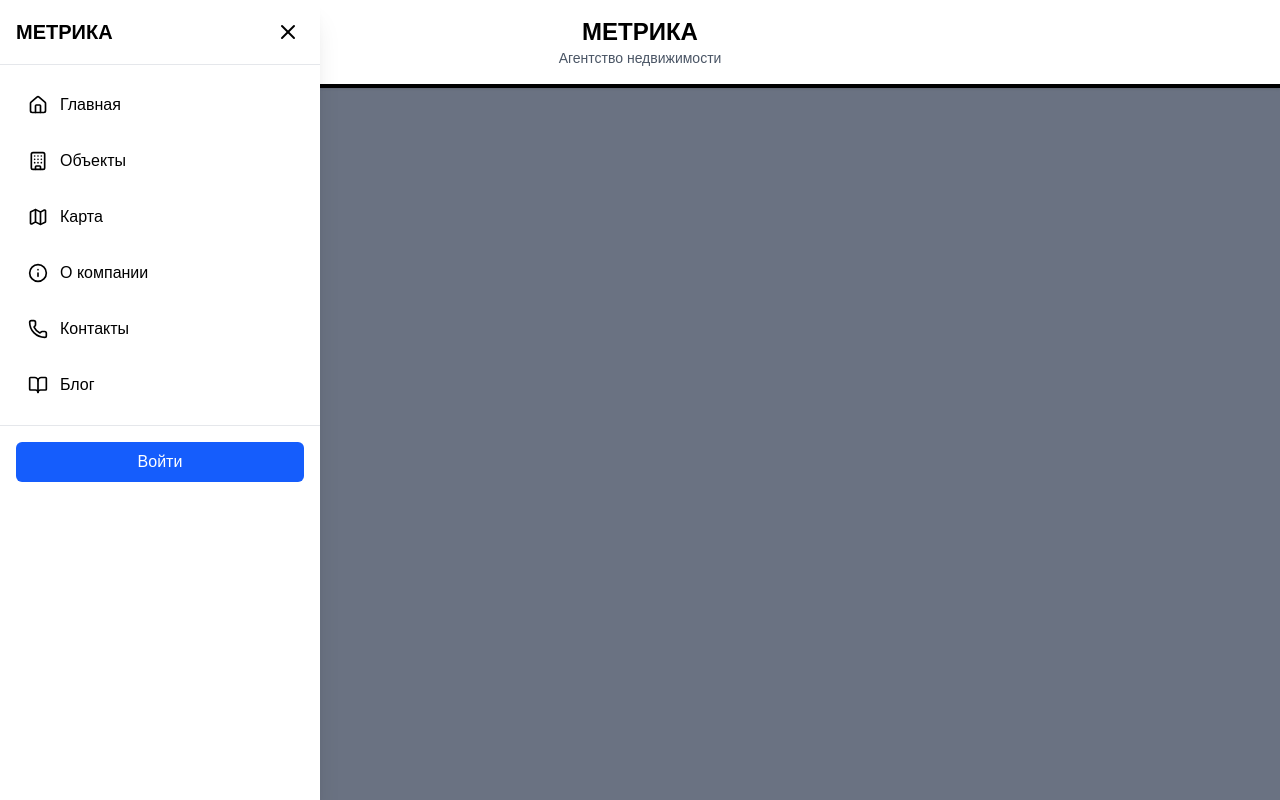
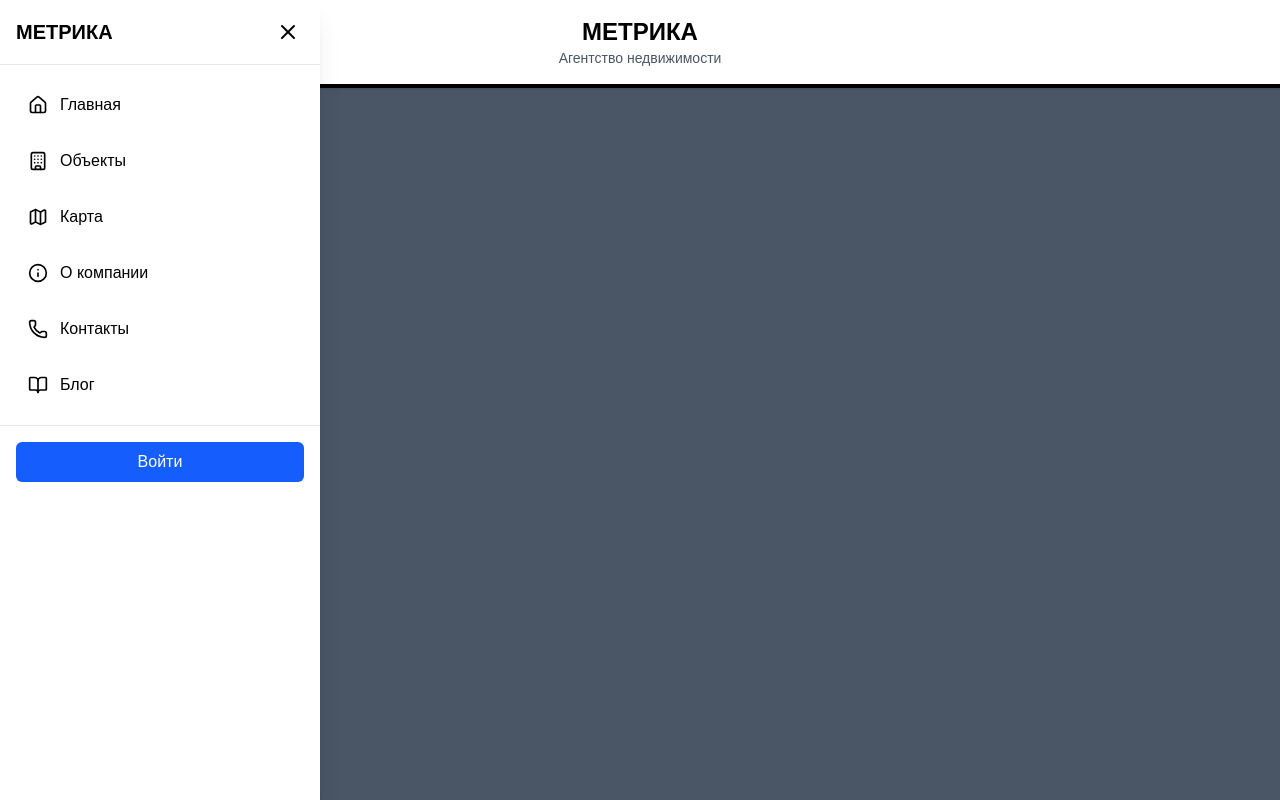
Before and after one commit to anton1989thai-metrika/METRIKA-5, a Next.js app: page / in a window 1280 px wide. Both pictures are taken after a click on the button "Открыть меню". Built offline with nearby package versions, Linux system fonts and the light colour scheme; no server answers.

Commit message:
Improve burger menu overlay effect
- Increased opacity from 30% to 40% for better visibility
- Changed color from gray-500 to gray-600 for more contrast
- Added smooth transition effect for overlay appearance
- Page remains visible but nicely dimmed when menu is open

```diff
--- a/src/components/BurgerMenu.tsx
+++ b/src/components/BurgerMenu.tsx
@@ -117,7 +117,7 @@ export default function BurgerMenu() {
       {/* Оверлей */}
       {isOpen && (
         <div
-          className="fixed inset-0 bg-gray-500 bg-opacity-30 z-40"
+          className="fixed inset-0 bg-gray-600 bg-opacity-40 z-40 transition-opacity duration-300"
           onClick={() => setIsOpen(false)}
         />
       )}
```
